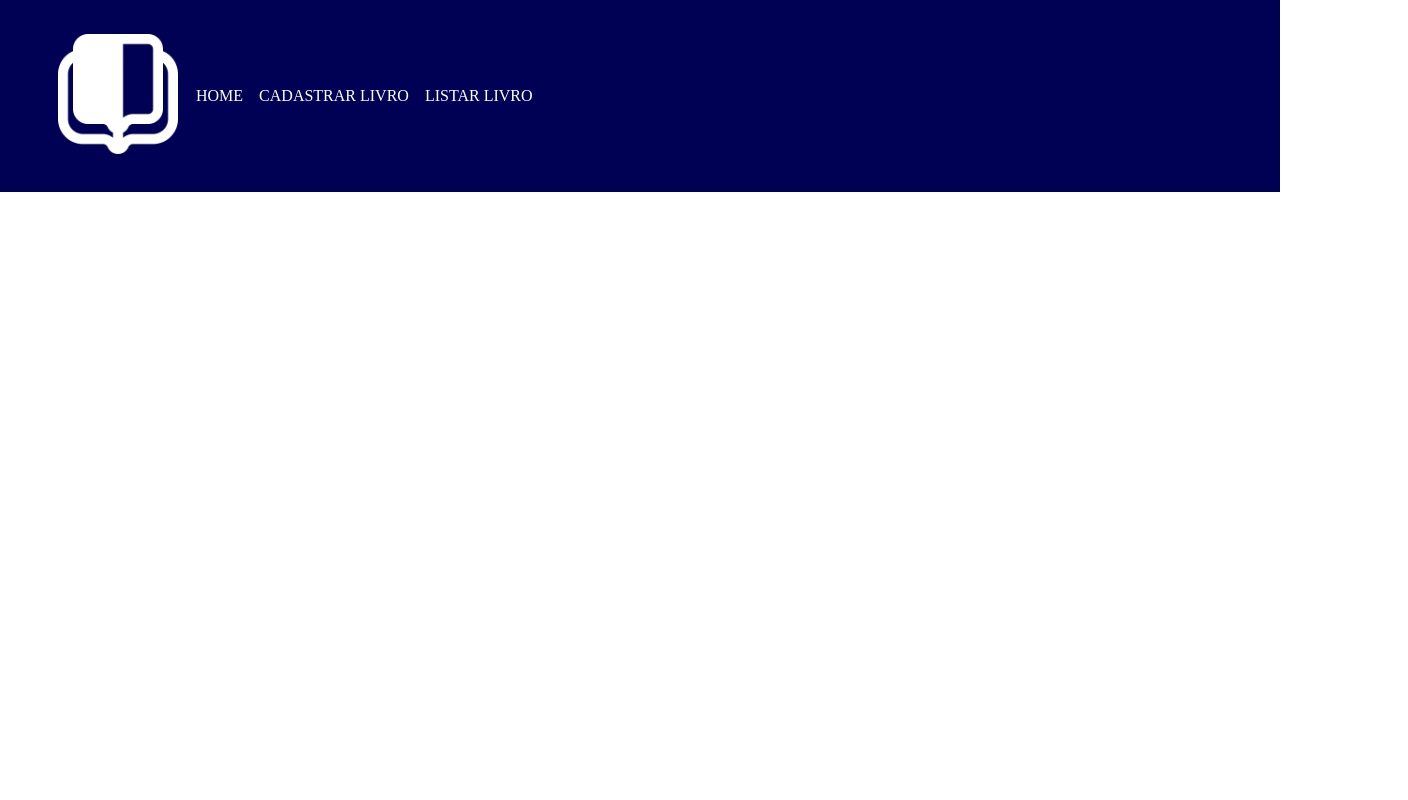
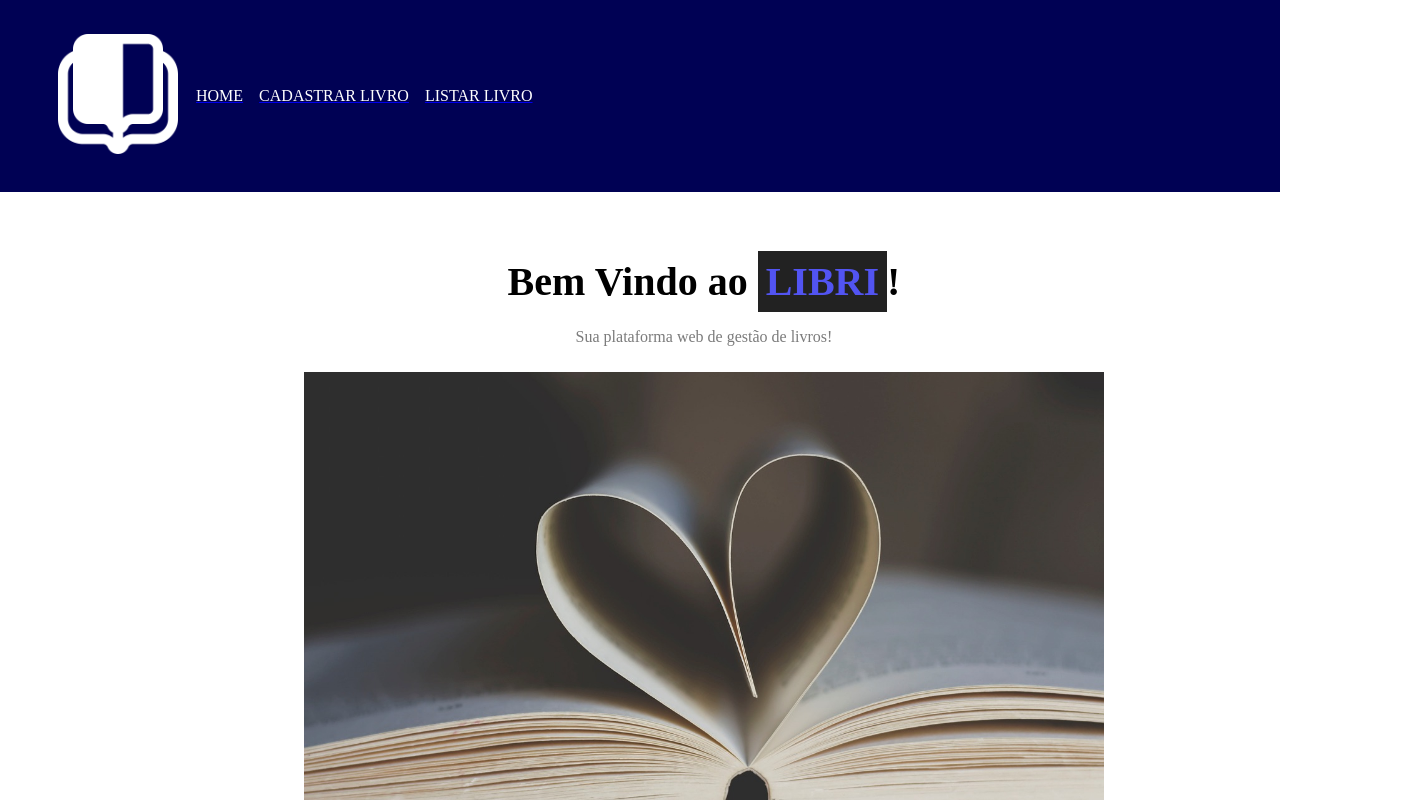
Before and after one commit to guilhermeSantos4701/pw3-app-libri, a React (Vite) app in the folder projeto1/: page / in a window 1280 px wide. Shown: the top 800 px of the page, 1408 px wide, since content can reach past the window. Built offline with nearby package versions, Linux system fonts and the light colour scheme.

Commit message:
Criação dao sistema de navegação

```diff
--- a/projeto1/package.json
+++ b/projeto1/package.json
@@ -11,7 +11,8 @@
   },
   "dependencies": {
     "react": "^18.3.1",
-    "react-dom": "^18.3.1"
+    "react-dom": "^18.3.1",
+    "react-router-dom": "^6.26.1"
   },
   "devDependencies": {
     "@types/react": "^18.3.3",
--- a/projeto1/src/App.jsx
+++ b/projeto1/src/App.jsx
@@ -1,17 +1,45 @@
+import { BrowserRouter, Route, Routes } from 'react-router-dom'
+
 import './App.css'
 
 // import CardBooks from './components/CardBooks'
 
 import NavBar from './components/layout/NavBar'
 
-import capaLivro from './assets/livros/cavernas_aco.jpg'
+import Container from './components/layout/Container'
+
+import Home from './components/pages/Home'
+
+import ListBooks from './components/pages/ListBooks'
+
+import CreateBooks from './components/pages/CreateBooks'
+
+// import capaLivro from './assets/livros/cavernas_aco.jpg'
 
 function App() {
 
   return (
-    // fragments
     <>
-      <NavBar/>
+
+      {/* Estrutura de Navegação */}
+      <BrowserRouter>
+
+        <Container>
+
+          <Routes>
+
+            <Route path='/' element= {<NavBar/>}>
+              <Route path='/' element= {<Home/>}/>
+              <Route path='/listBooks' element= {<ListBooks/>}/>
+              <Route path='/createBooks' element= {<CreateBooks/>}/>
+            </Route>
+
+          </Routes>
+
+        </Container>
+
+      </BrowserRouter>
+
     </>
   )
 }
--- /dev/null
+++ b/projeto1/src/components/layout/Container.jsx
@@ -0,0 +1,13 @@
+import React from "react";
+
+import style from './Container.module.css'
+
+const Container = (props) =>{
+    return(
+        <div className={style.Container}>
+            {props.children}
+        </div>
+        )
+}
+
+export default Container;
--- /dev/null
+++ b/projeto1/src/components/layout/Container.module.css
@@ -0,0 +1,8 @@
+.container{
+    width: 1200px;
+    display: flex;
+    flex-direction: column;
+    justify-content: space-between;
+    margin: 0 auto;
+    flex-wrap: wrap;
+}
--- a/projeto1/src/components/layout/NavBar.jsx
+++ b/projeto1/src/components/layout/NavBar.jsx
@@ -1,18 +1,32 @@
+import { Outlet, Link } from 'react-router-dom'
 import style from './NavBar.module.css'
 
 const NavBar = () => {
 
     return(
+        <>
             <nav className={style.navbar}>
 
                 <ul className={style.list}>
+                    <Link to='/'>
                         <li className={style.item}><img className={style.logo} src="./book.png" /></li>
+                    </Link>
+                    <Link to='/'>
                         <li className={style.item}>HOME</li>
+                    </Link>
+                    <Link to='/createBooks'>
                         <li className={style.item}>CADASTRAR LIVRO</li>
+                    </Link>
+                    <Link to='/listBooks'>
                         <li className={style.item}>LISTAR LIVRO</li>
+                    </Link>
                 </ul>
 
             </nav>
+
+            <Outlet/>
+
+        </>
     )
 
 }
--- /dev/null
+++ b/projeto1/src/components/pages/CreateBooks.jsx
@@ -0,0 +1,13 @@
+import React from "react";
+
+import style from './CreateBooks.module.css'
+
+const CreateBooks = () => {
+    return(
+        <section className={style.create_book_container}>
+            <h1>CREATE BOOKS</h1>
+        </section>
+    )
+}
+
+export default CreateBooks
--- /dev/null
+++ b/projeto1/src/components/pages/CreateBooks.module.css
@@ -0,0 +1,8 @@
+.create_book_container{
+    width: 100%;
+    display: flex;
+    flex-direction: column;
+    align-items: center;
+    justify-content: center;
+    padding: 4em;
+}
--- /dev/null
+++ b/projeto1/src/components/pages/Home.jsx
@@ -0,0 +1,15 @@
+import React from "react";
+
+import style from './Home.module.css'
+
+const Home = () => {
+    return(
+        <section className={style.home_container}>
+            <h1>Bem Vindo ao <span>LIBRI</span>!</h1>
+            <p>Sua plataforma web de gestão de livros!</p>
+            <img src="./book_home.jpg"/>
+        </section>
+    )
+}
+
+export default Home
--- /dev/null
+++ b/projeto1/src/components/pages/Home.module.css
@@ -0,0 +1,29 @@
+.home_container{
+    width: 100%;
+    display: flex;
+    flex-direction: column;
+    align-items: center;
+    justify-content: center;
+    padding: 4em;
+}
+
+.home_container h1{
+    font-size: 2.5em;
+    margin-bottom: .5em;
+}
+
+.home_container h1 span{
+    color: #5254f2;
+    padding: 0.2em;;
+    background-color: #222;
+}
+
+.home_container p{
+    margin-bottom: 1.5em;
+    color: #7b7b7b;
+}
+
+.home_container img{
+    width: 800px;
+    margin: 0;
+}
--- /dev/null
+++ b/projeto1/src/components/pages/ListBooks.jsx
@@ -0,0 +1,13 @@
+import React from "react";
+
+import style from './ListBooks.module.css'
+
+const ListBooks = () => {
+    return(
+        <section className={style.list_book_container}>
+            <h1>LIST BOOKS</h1>
+        </section>
+    )
+}
+
+export default ListBooks
--- /dev/null
+++ b/projeto1/src/components/pages/ListBooks.module.css
@@ -0,0 +1,8 @@
+.list_book_container{
+    width: 100%;
+    display: flex;
+    flex-direction: column;
+    align-items: center;
+    justify-content: center;
+    padding: 4em;
+}
```
Also changed, not shown: 1 other file (tests, documents, lock files or other folders). Lines whose indentation alone changed are shown as unchanged.
